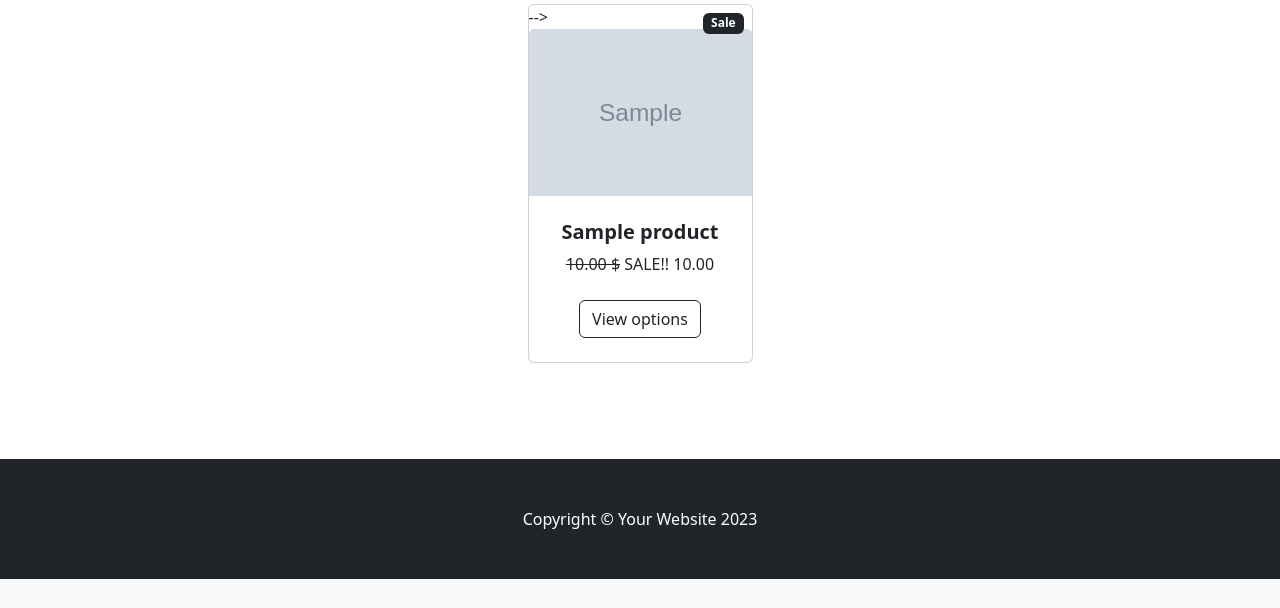
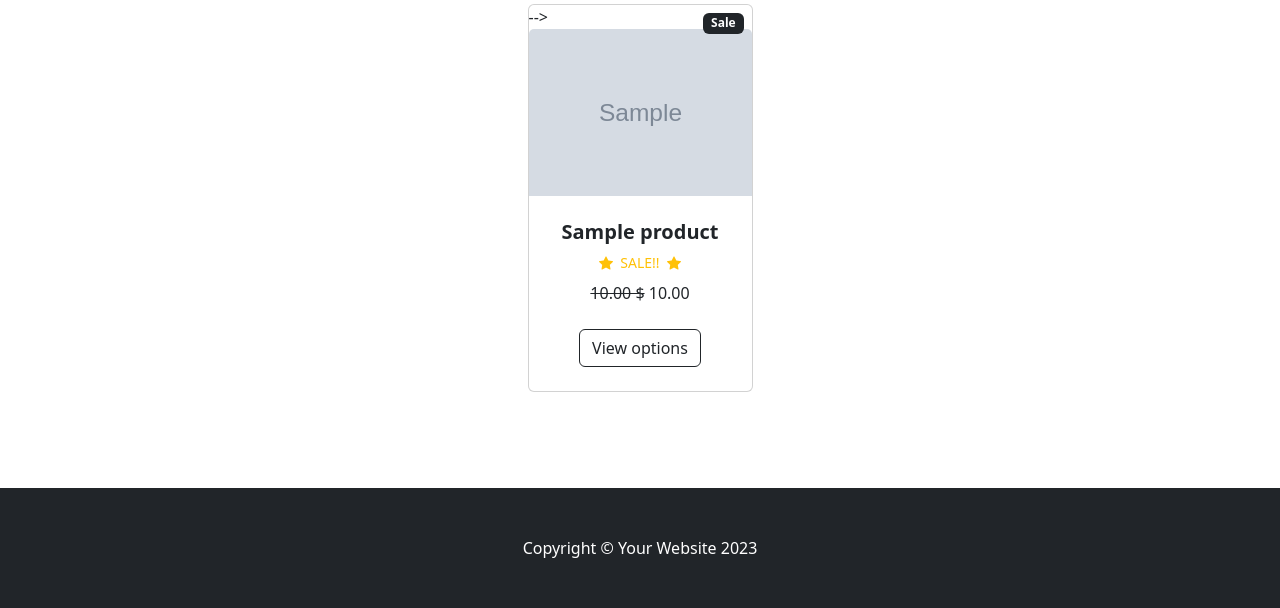
Before and after one commit to MykolaIvanowski/DSH, a Django app: page /home/ in a window 1280 px wide. Shown: the part 445-1053 px from the top of the page. Before the commit the page ends 1024 px from the top, so only its background shows below. Run offline with Django 4.2, Linux system fonts and the light colour scheme; tables that the repository leaves empty hold one stand-in row (values such as "Sample post"); grey boxes marked "Sample" are stand-in pictures; some libraries are stand-ins or nearby versions.

Commit message:
star sale

```diff
--- a/app_dsh/templates/home.html
+++ b/app_dsh/templates/home.html
@@ -80,8 +80,13 @@
                                         <h5 class="fw-bolder">{{ product.name }}</h5>
                                         <!-- Product price-->
                                         {% if product.is_sale %}
+                                        <div class="d-flex justify-content-center small text-warning mb-2">
+                                        <div class="bi-star-fill"></div>
+                                        &nbsp;&nbsp;SALE!!&nbsp;&nbsp;
+                                        <div class="bi-star-fill"></div>
+                                    </div>
                                        <strike> {{ product.price }} $</strike>
-                                            SALE!!
+                                    <!-- Product price-->
                                         {{ product.sale_price}}
                                         {% else %}
                                         {{ product.price }}
```
